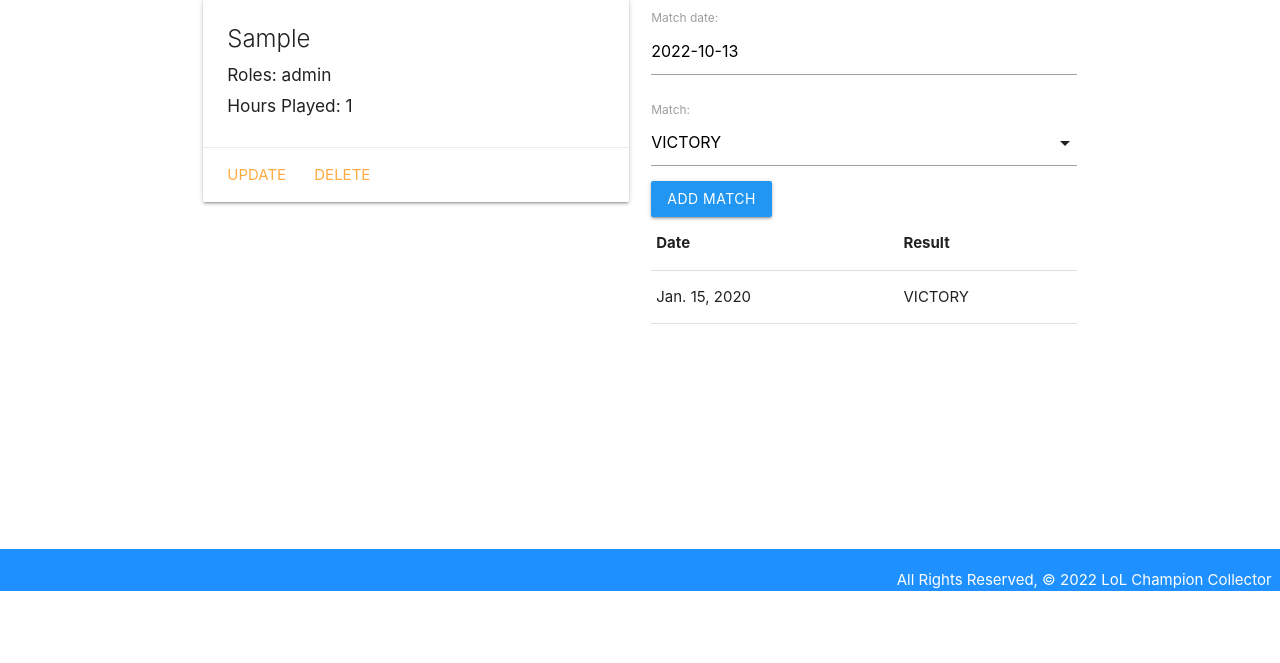
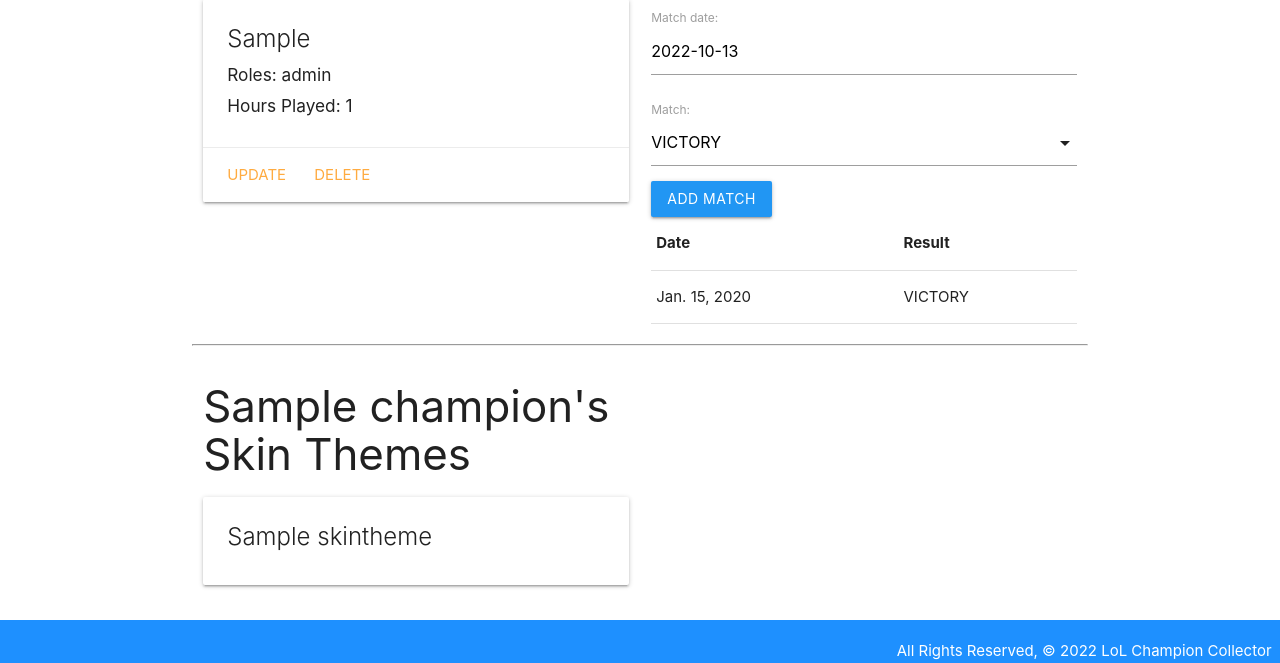
Before and after one commit to acvdoandrew/lol-champion-collector, a Django app: page /champions/1/ in a window 1280 px wide. Shown: the part 209-872 px from the top of the page. Before the commit the page ends 800 px from the top, so only its background shows below. Run offline with Django 4.2, Linux system fonts and the light colour scheme; tables that the repository leaves empty hold one stand-in row (values such as "Sample post").

Commit message:
displays associated skins in champion detail page

```diff
--- a/main_app/templates/main_app/champion_detail.html
+++ b/main_app/templates/main_app/champion_detail.html
@@ -51,6 +51,25 @@ Details for {{ object.name }} | LoL Champion Collector
     </div>
 </div>
 
+<hr>
+
+<div class="row">
+    <div class="col s6">
+        <h3>{{ object.name }}'s Skin Themes</h3>
+        {% if object.skins.count %}
+            {% for skin in object.skins.all %}
+                <div class="card">
+                    <div class="card-content">
+                        <span class="card-title">{{ skin.name }}</span>
+                    </div>
+                </div>
+            {% endfor %}
+        {% else %}
+        <h5>No Skins :(</h5>
+        {% endif %}
+    </div>
+</div>
+
 <script>
     const dateField = document.getElementById('id_date')
     const matchSelect = document.getElementById('id_match')
```
